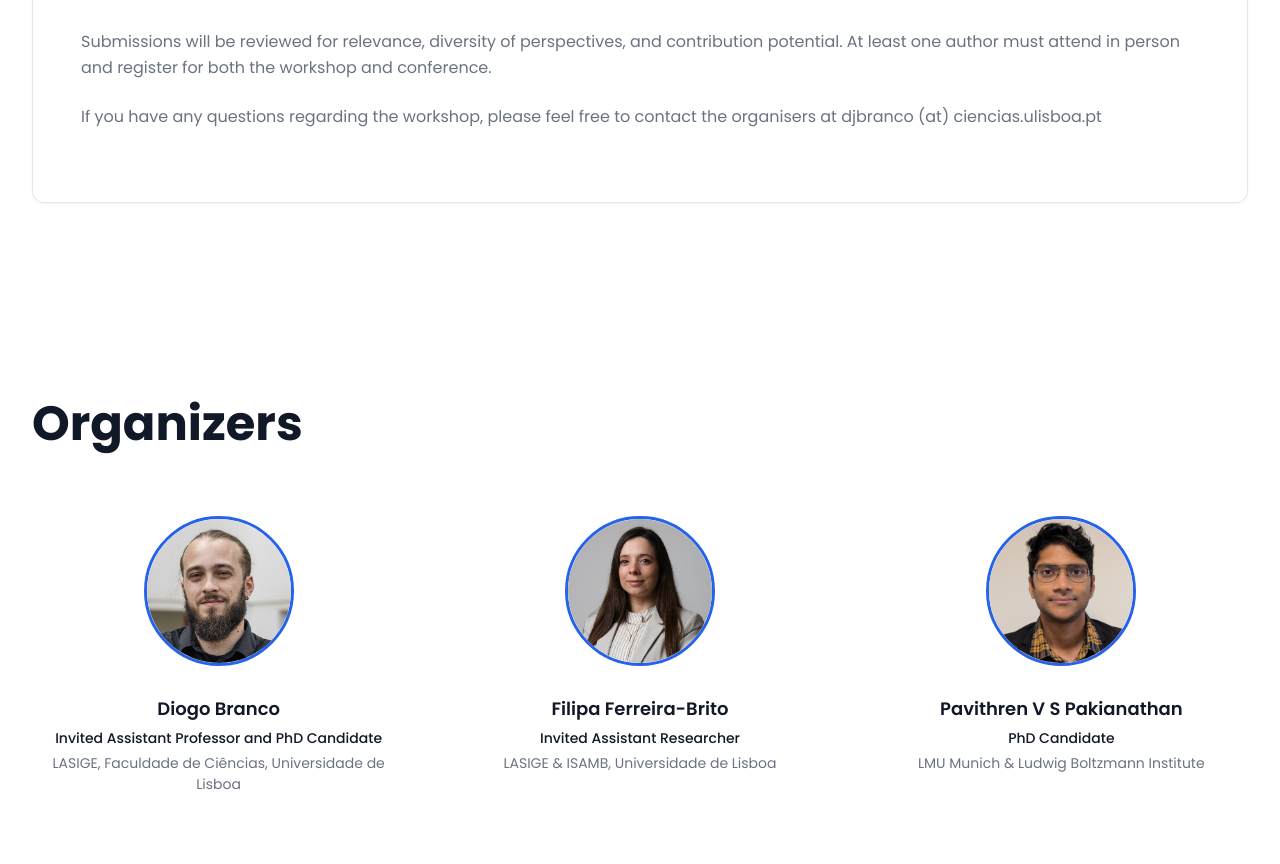
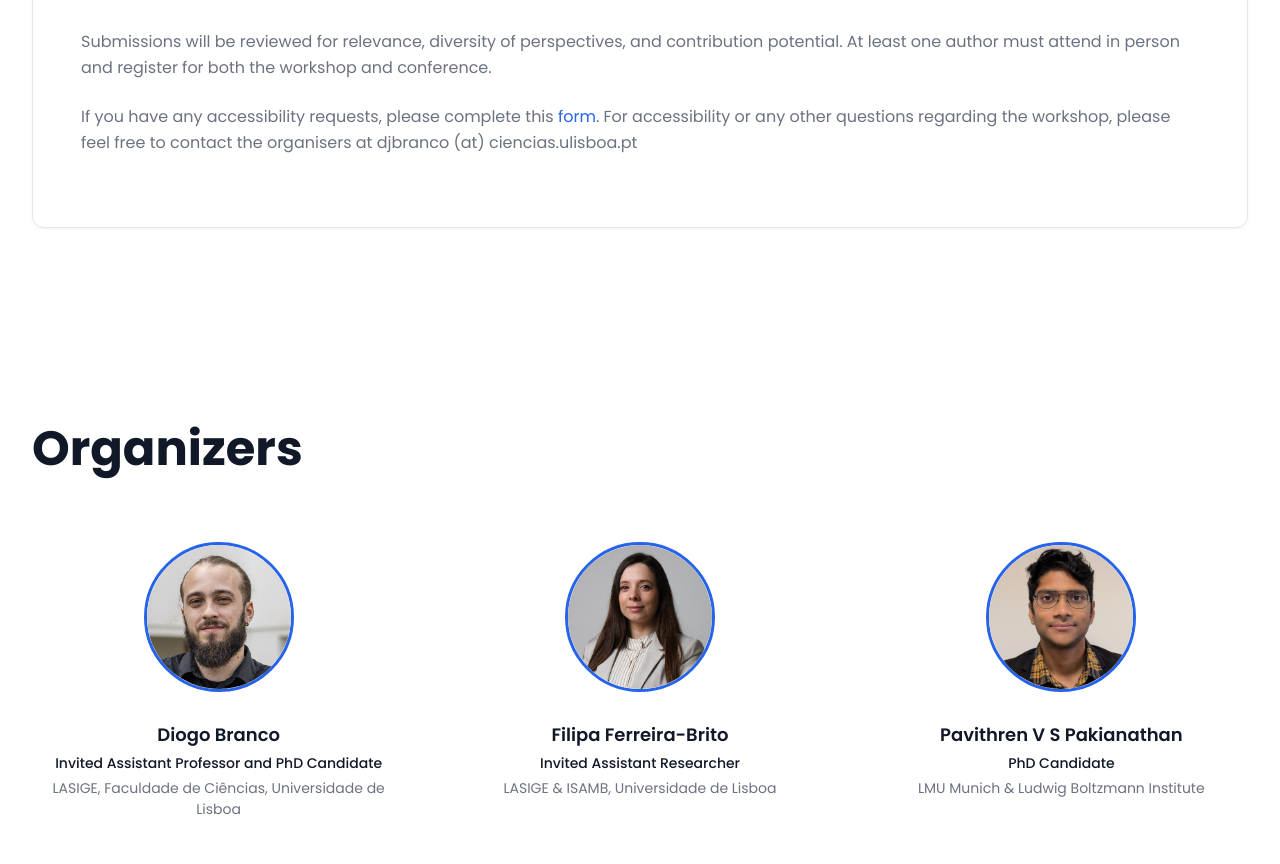
Before and after one commit to aimediator4collabhealth/aimediator4collabhealth.github.io, a website built with Vite: page index.html in a window 1280 px wide. Shown: the part 4438-5302 px from the top of the page. Built offline with nearby package versions, Linux system fonts and the light colour scheme; grey boxes are pictures that could not be loaded.

Commit message:
details updated

```diff
--- a/index.html
+++ b/index.html
@@ -219,7 +219,7 @@
           Submissions will be reviewed for relevance, diversity of perspectives, and contribution potential. At least one author must attend in person and register for both the workshop and conference.
         </p>
          <p>
-         If you have any questions regarding the workshop, please feel free to contact the organisers at djbranco (at) ciencias.ulisboa.pt
+         If you have any accessibility requests, please complete this <a target="_blank" rel="noopener noreferrer" href="https://docs.google.com/forms/d/e/1FAIpQLSdsNhrSnPc90ITM2wt4k5GTE0GhyK28Uho-gdJY7dG02Xpl9g/viewform?usp=header">form</a>. For accessibility or any other questions regarding the workshop, please feel free to contact the organisers at djbranco (at) ciencias.ulisboa.pt
         </p>
       </div>
     </div>
```
